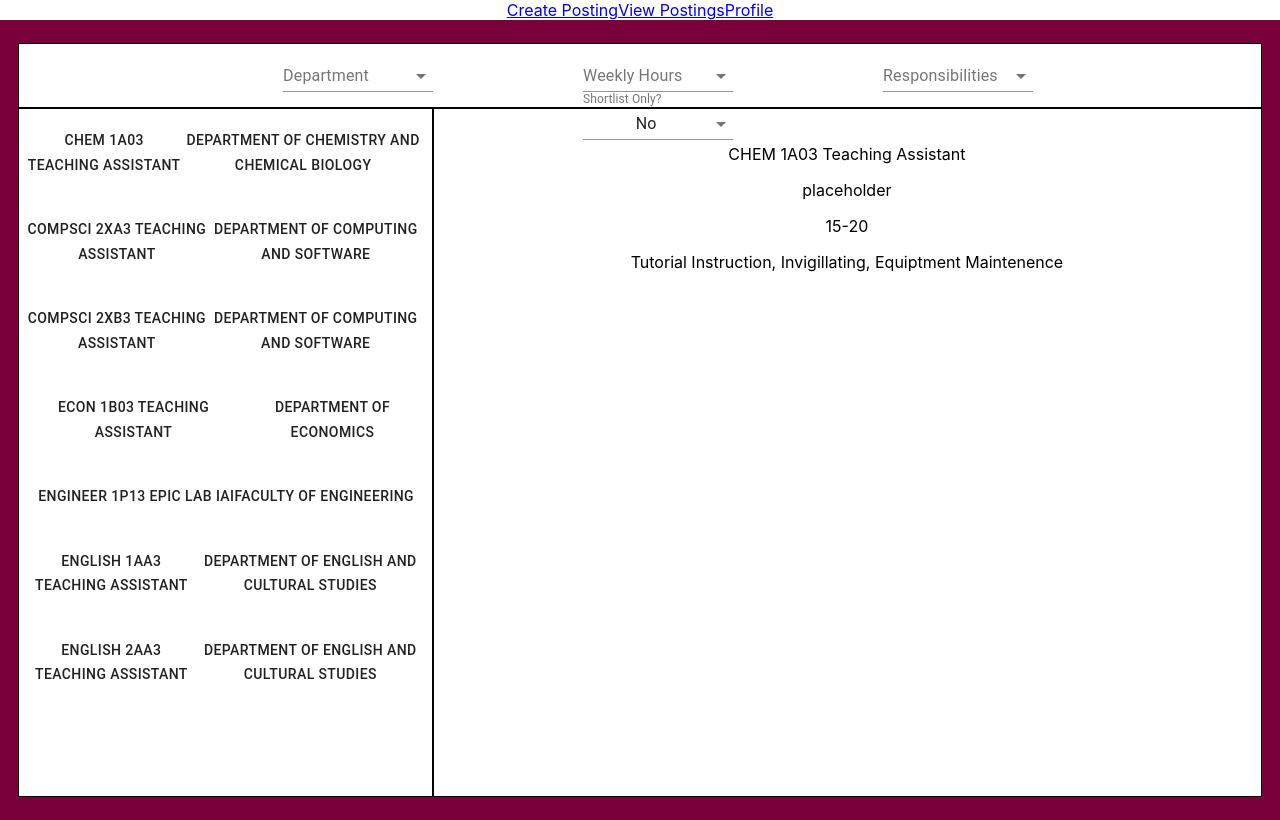
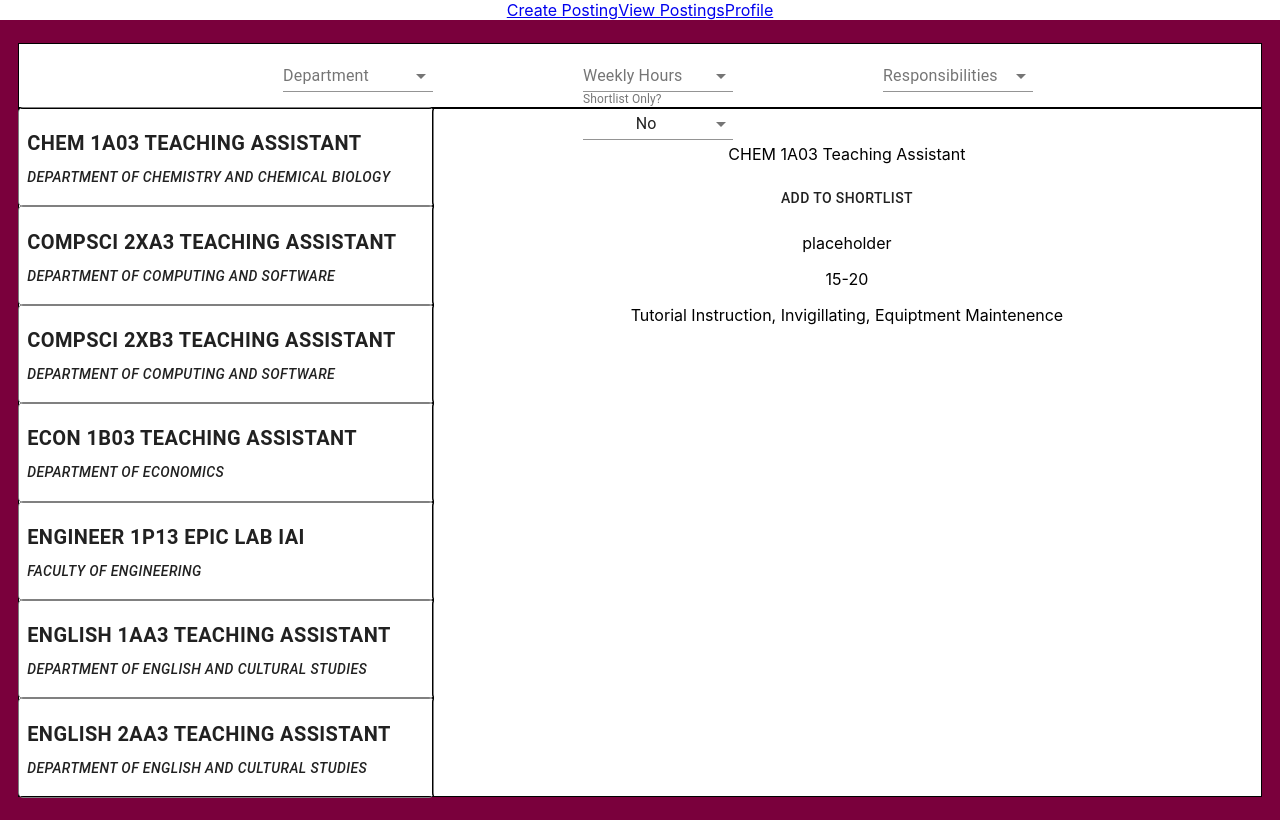
Before and after one commit to joshuaguinness/MacTA-Gateway, a React (Create React App) app: page /#/viewpostings in a window 1280 px wide. Built offline with nearby package versions, Linux system fonts and the light colour scheme.

Commit message:
shortlisting works now

```diff
--- a/src/components/ViewPostings.css
+++ b/src/components/ViewPostings.css
@@ -42,3 +42,31 @@
 	padding-right: 150px !important;
 	width: 150px !important;
 }
+
+.postButton {
+	outline-color: gray !important;
+	outline-style: solid !important;
+	outline-width: 1px !important;
+	line-height: 0 !important;
+	width: 100%;
+	height: 12.3vh;
+}
+
+.info {
+	display: inline-block;
+	width:100%;
+	text-align: left;
+}
+
+.title {
+	font-size: 20px;
+	display: inline-block;
+	width:100%;
+	text-align: left;
+}
+
+.department {
+	display: inline-block;
+	width:100%;
+	text-align: left;
+}
--- a/src/components/ViewPostings.js
+++ b/src/components/ViewPostings.js
@@ -38,15 +38,17 @@ class Thumbnail extends React.Component {
 
 		if(toShow.length === 0) toShow = toShow.concat(this.props.posts);
 
-		if(onSL) toShow = temp.filter(posts => posts.SL === true);
+		if(onSL) toShow = temp.filter(posts => posts.shortlist === true);
 
 		return(
 			<div>
          		 {toShow.map(
          		 ({id, title, dept, desc, hours, resp}) =>
-         			<Button key={id} data-index={id} onClick={this.handleChange}>
-         		 		<p> {title} </p>
-         				<p> {dept} </p>
+         			<Button className="postButton" key={id} data-index={id} onClick={this.handleChange}>
+         				<div className="info">
+         		 			<p className="title"> <b> {title} </b> </p>
+         					<p className="department"> <em> {dept} </em> </p>
+         				</div>
          		 	</Button>
          		 )}
          	</div>
@@ -55,13 +57,26 @@ class Thumbnail extends React.Component {
 }
 
 class PostDetails extends React.Component {
+
+	constructor(props){
+		super(props);
+		this.toggleSl = this.toggleSl.bind(this);
+		this.state = {message:"Add to Shortlist", slVal : false}
+	}
+
+	toggleSl(e) {
+		this.setState({slVal: !this.state.slVal})
+		this.props.updateSlVal(e.currentTarget.dataset.index)
+	}
+
 	render() {
 		return(
 			<div>
 			{this.props.cDetails.map(
-         		({id, title, dept, desc, hours, resp}) =>
+         		({id, title, dept, desc, hours, resp, sl}) =>
          			<div key={id}>
          				<p> {title} </p>
+         				<Button key={id} data-index={id} onClick={this.toggleSl}> {this.state.message}  </Button>
          				<p> {desc} </p>
          				<p> {hours} </p>
          				<p> {resp} </p>
@@ -207,6 +222,7 @@ class ViewPostings extends React.Component {
   	this.updateRespFilter = this.updateRespFilter.bind(this)
   	this.updateHoursFilter = this.updateHoursFilter.bind(this)
   	this.updateOnSL = this.updateOnSL.bind(this)
+  	this.updateSlVal = this.updateSlVal.bind(this)
 
   	this.state = {posts: [
   			{id: 0,
@@ -280,7 +296,6 @@ class ViewPostings extends React.Component {
   }
 
   changeCurrentDetails(id) {
-  	console.log(id)
   	let postsHolder = this.state.posts;
   	let detailsHolder = this.state.currDetails;
   	detailsHolder[0] = postsHolder[id];
@@ -304,7 +319,15 @@ class ViewPostings extends React.Component {
   	this.setState({onSL : e});
   }
 
+  updateSlVal(e) {
+  	let postHolder = this.state.posts;
+  	postHolder[e]['shortlist'] = !postHolder[e]['shortlist']
+  	console.log(postHolder[e]['shortlist'])
+  	this.setState({postHolder})
+  }
+
   render() {
+
     return (
       <Box component="div" className="background">
       	<Box component="div" className="foreground">
@@ -333,7 +356,10 @@ class ViewPostings extends React.Component {
         		</Grid>
         		<Grid item xs={8}>
         			<Box component="div" className="pOutline details"> <br />
-        				<PostDetails cDetails={this.state.currDetails} />
+        				<PostDetails
+        				cDetails={this.state.currDetails}
+        				updateSlVal={this.updateSlVal}
+        				/>
         			</Box>
         		</Grid>
       		</Grid>
```
